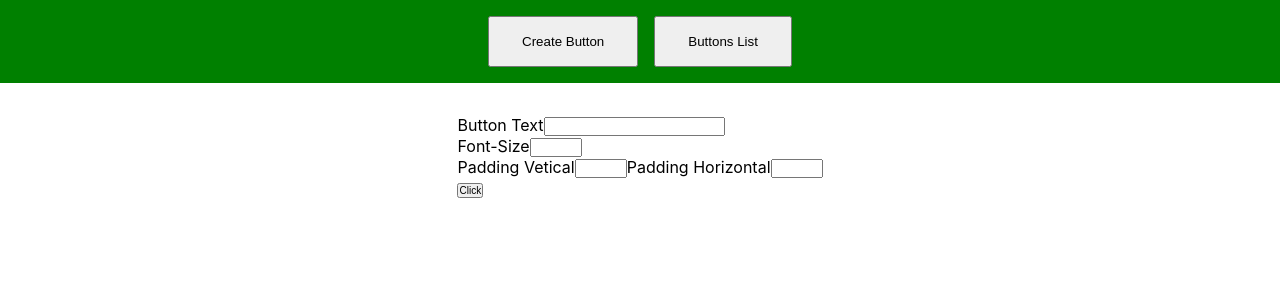
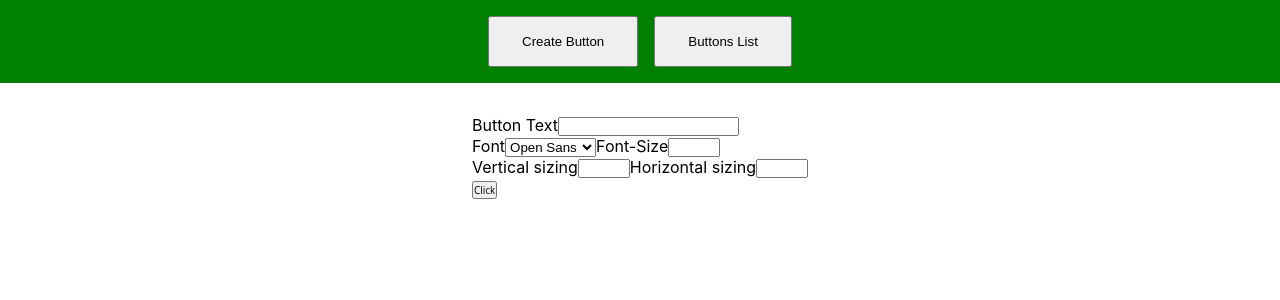
Before and after one commit to Antonimason/Crazy-buttons, a React (Create React App) app: page / in a window 1280 px wide. Shown: the top 300 px of the page. Built offline with nearby package versions, Linux system fonts and the light colour scheme.

Commit message:
button added, redux font family

```diff
--- a/src/Layouts/BuildButton.jsx
+++ b/src/Layouts/BuildButton.jsx
@@ -1,6 +1,6 @@
 import React from 'react';
 import { useSelector, useDispatch } from 'react-redux';
-import { pYValue, pXValue, nameButton,fontsize } from '../Redux/builtButton'
+import { pYValue, pXValue, nameButton,fontsize,fontfamily } from '../Redux/builtButton'
 function BuildButton () {
 
     const dispatch = useDispatch();
@@ -12,18 +12,26 @@ function BuildButton () {
                 <input name="buttontext" type="text" onChange={(e) =>{dispatch(nameButton(e.target.value))}}/></label>
             </div>
             <div>
-                <label>Font-Size
-                <input name="fontsize" type="number" min='10' max='50' onChange={(e) =>{dispatch(fontsize(e.target.value))}}/></label>
+                <label>Font<select onChange={(e) => {dispatch(fontfamily(e.target.value))}}>
+                    <option value="Open Sans">Open Sans</option>
+                    <option value="Calibri">Calibri</option>
+                    <option value="Ubuntu">Ubuntu</option>
+                    <option value="Roboto">Roboto</option>
+                    <option value="Monospace">Monospace</option>
+                </select></label>
+
+                <label>Font-Size<input name="fontsize" type="number" min='10' max='50' onChange={(e) =>{dispatch(fontsize(e.target.value))}}/></label>
             </div>
             <div>
-                <label>Padding Vetical
+                <label>Vertical sizing
                 <input name="padding" type="number" min='0' max='40'  onChange={(e) =>{dispatch(pYValue(e.target.value))}}/></label>
-                <label>Padding Horizontal
+                <label>Horizontal sizing
                 <input name="padding" type="number" min='0' max='40'  onChange={(e) =>{dispatch(pXValue(e.target.value))}}/></label>
             </div>
             <div>
                 <button className="hola"
                     style={{fontSize: list.size,
+                            fontFamily: list.family,
                             width: list.width,
                             height: list.height,
                             padding: list.padding.join(" ")}}>{list.name}</button>
--- a/src/Redux/builtButton.js
+++ b/src/Redux/builtButton.js
@@ -5,6 +5,7 @@ export const builtButton = createSlice({
     initialState: {
         list:{
             name:"Click",
+            family: "Open Sans",
             size:"10px",
             padding:["0px","0px"],
         }, //a list which it will be changed
@@ -12,6 +13,9 @@ export const builtButton = createSlice({
     reducers:{
         nameButton: (state,action) => {
             state.list.name = action.payload;
+        },
+        fontfamily: (state,action) => {
+            state.list.family = action.payload;
         },
         fontsize: (state,action) => {
             state.list.size = `${action.payload}px`;
@@ -24,6 +28,6 @@ export const builtButton = createSlice({
         }
     },
 });
-export const {pYValue,pXValue,nameButton,fontsize} = builtButton.actions;
+export const {pYValue,pXValue,nameButton,fontsize,fontfamily} = builtButton.actions;
 
 export default builtButton.reducer;
--- a/src/Redux/buttons.json
+++ b/src/Redux/buttons.json
@@ -52,6 +52,12 @@
             "key":"9",
             "styleCss":"#buttonAnimation9{cursor:pointer;background:transparent;position:absolute;top:50%;left:50%;transform:translate(-50%, -50%);margin:0 auto;border:none;font-size:18px;padding:10px 25px;color:#000;} #buttonAnimation9::before, #buttonAnimation9::after{content:'';width:100%;height:100%;position:absolute;top:0;left:0;box-sizing:border-box;transition: top 0.5s, left 0.5s}#buttonAnimation9::before{border-left:2px solid #f4005c;border-top:2px solid #f4005c;}#buttonAnimation9::after{border-right:2px solid #f4005c;border-bottom:2px solid #f4005c;}#buttonAnimation9:hover::before{top:-4px;left:-10px}#buttonAnimation9:hover::after{top:4px;left:10px}",
             "model":"hover"
+        },
+        {
+            "id":"buttonAnimation10",
+            "key":"10",
+            "styleCss":"#buttonAnimation10{position:relative;width:100px;height:40px;font-size:1.2em;border:none;outline:none;background:#fff;text-transform:uppercase;letter-spacing:2px;cursor:pointer;}#buttonAnimation10::before,#buttonAnimation10::after{content:'';position:absolute;width:20px;height:20px;border:2px solid #121212;border-top:transparent;transition:.4s;border-right:transparent;box-sizing:border-box}#buttonAnimation10::before{bottom:0;left:0;}#buttonAnimation10::after{top:0;right:0;transform:rotate(180deg);}#buttonAnimation10:hover::before,#buttonAnimation10:hover::after{width:100%;height:100%;}",
+            "model":"hover"
         }
     ]
 }
```
